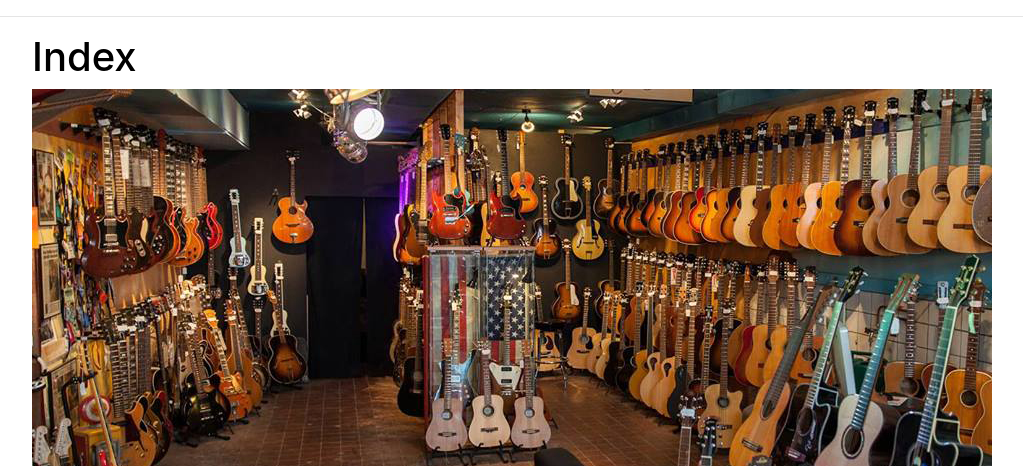
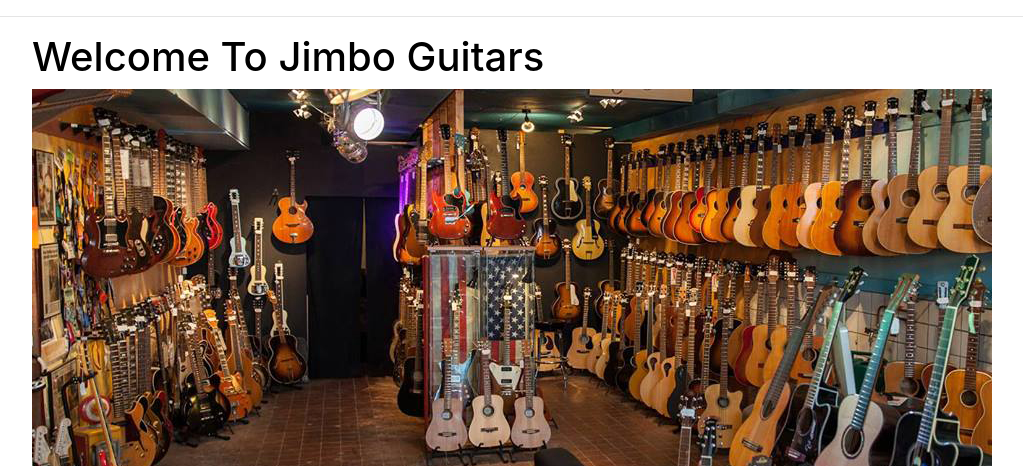
Before and after one commit to papadum-is-nice/TGC_Milestone_Project_4, a Django app: page / in a window 1280 px wide. Shown: the part 56-522 px from the top of the page, without its empty margins (53-1076 px from the left). Run offline with Django 3.2, Linux system fonts and the light colour scheme; some libraries are stand-ins or nearby versions.

```diff
--- a/templates/index.html
+++ b/templates/index.html
@@ -4,7 +4,7 @@
 
 {% block content %}
 
-  <h1>Index</h1>
+  <h1>Welcome To Jimbo Guitars</h1>
   <img src="{% static 'images/Shopfront.jpg' %}"></img>
 
 {% endblock %}
```
